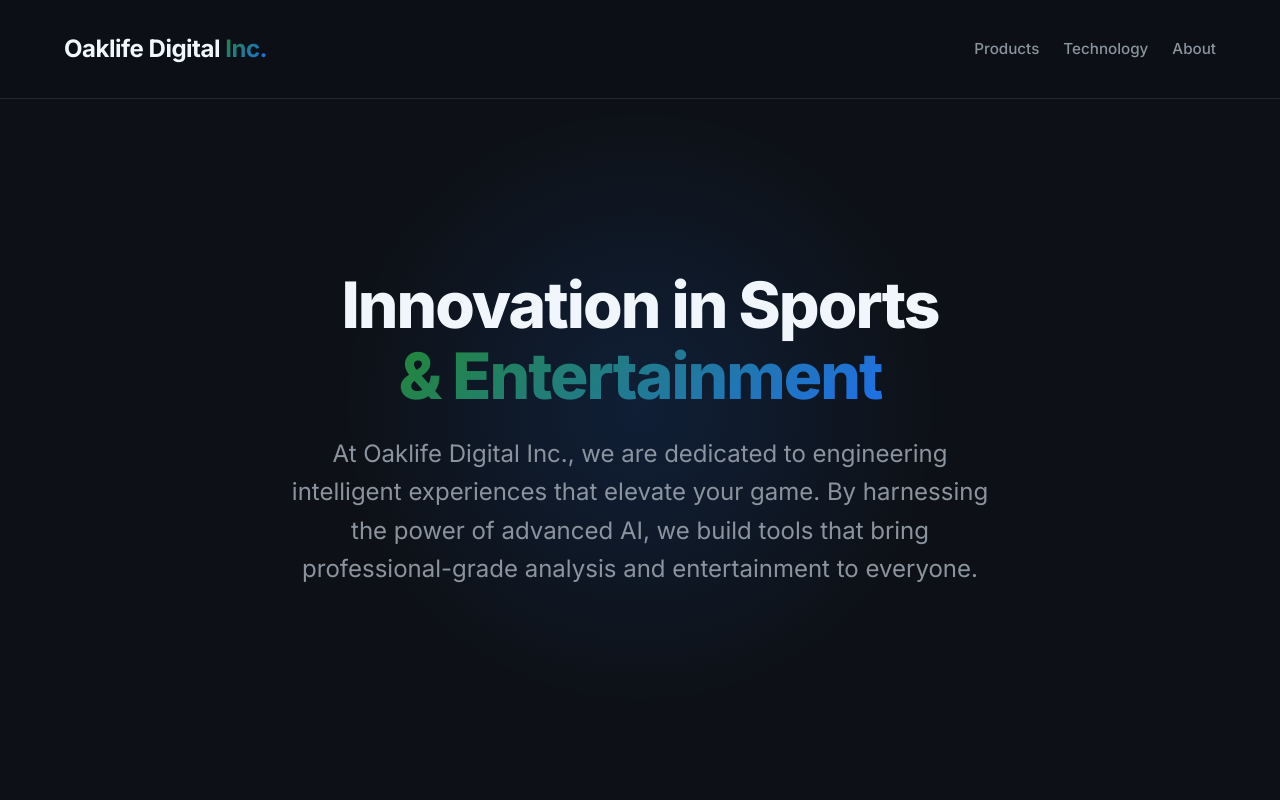
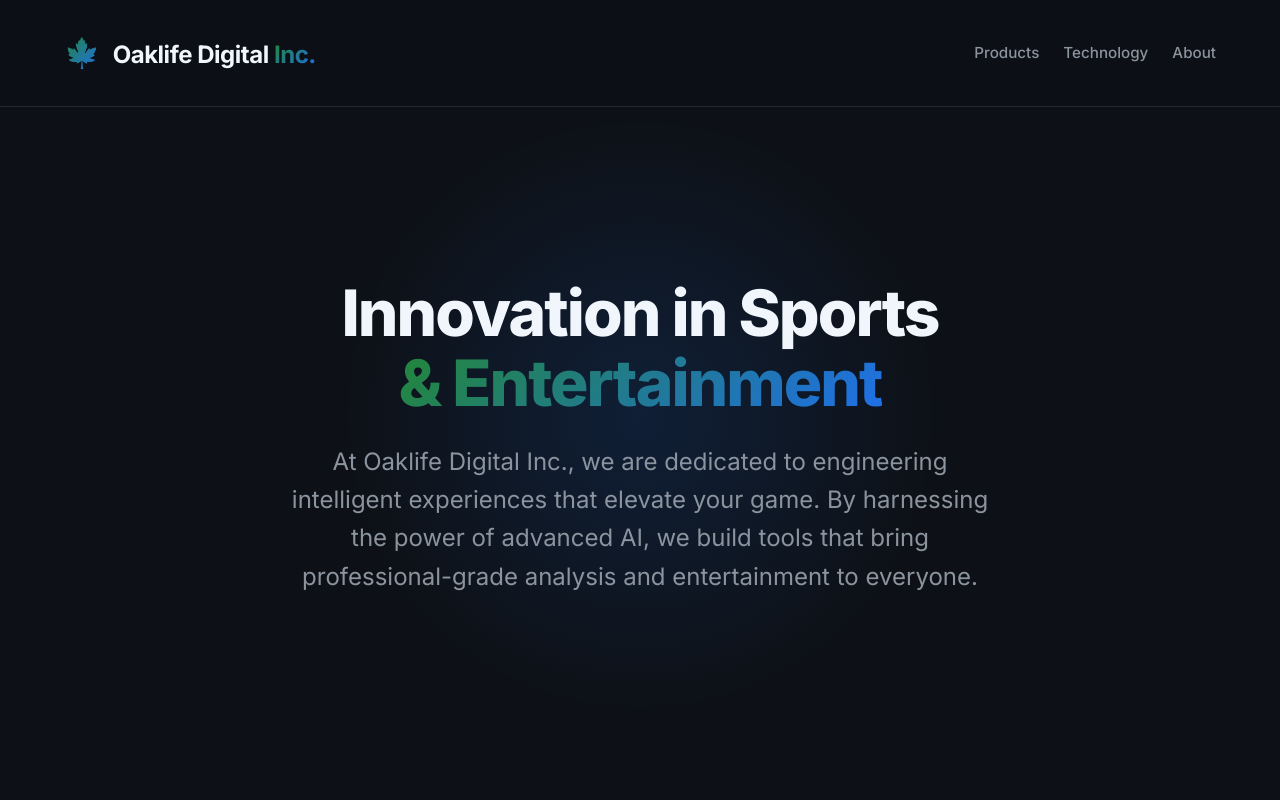
Before and after one commit to itlabs/oaklife, a plain HTML site: page index.html in a window 1280 px wide. Shown: the top 800 px of the page. Drawn offline with Linux system fonts and the light colour scheme.

Commit message:
feat: Update branding with Maple Leaf and gradient styles (#9)
* tennis.html and a background image

* add background to tennis.html

* Embed ball in AceCoach text

* feat: Enhance AceCoach landing page design and branding

This commit introduces a major visual and structural overhaul to the AceCoach landing page, elevating its professionalism and brand identity.

- Replaced the previous gradient with an immersive hero section using the  image, complete with a dark overlay for text readability.
- Restructured the page into distinct 'Hero' and 'Features' sections for a cleaner, more modern layout.
- Integrated a CSS-styled tennis ball icon into the 'AceCoach' wordmark, creating a unique and memorable brand element.
- Removed the redundant tennis ball emoji from the header for a more focused design.
- Updated the footer with a dark theme and added a link to the privacy policy, improving usability and compliance.

* change domain from tennis.oaklife.fun to www.oaklife.fun

* add support email

* Polish homepage and tennis product page with modern design, improved content, and privacy updates

* feat: Update product feature description from "machine learning" to "AI"

* feat: add maple leaf branding to titles and sync navbar styles

```diff
--- a/index.html
+++ b/index.html
@@ -6,7 +6,7 @@
     <meta name="viewport" content="width=device-width, initial-scale=1.0">
     <meta name="description"
         content="Oaklife Digital Inc. - Innovation in Sports & Entertainment. We build intelligent applications that elevate your game.">
-    <title>Oaklife Digital Inc.</title>
+    <title>🍁 Oaklife Digital Inc.</title>
     <link rel="stylesheet" href="index.css">
     <!-- Using Google Fonts -->
     <link rel="preconnect" href="https://fonts.googleapis.com">
@@ -17,7 +17,11 @@
 <body>
     <header>
         <div class="container navbar">
-            <div class="brand">Oaklife Digital <span>Inc.</span></div>
+            <div class="brand">
+                <span
+                    style="margin-right: 8px; font-size: 1.8rem; background: var(--accent-gradient); -webkit-background-clip: text; background-clip: text; -webkit-text-fill-color: transparent;">🍁</span>
+                Oaklife Digital <span>Inc.</span>
+            </div>
             <nav class="nav-links">
                 <a href="#products">Products</a>
                 <a href="#technology">Technology</a>
```
Also changed, not shown: tennis.html (+6 -2 lines).
